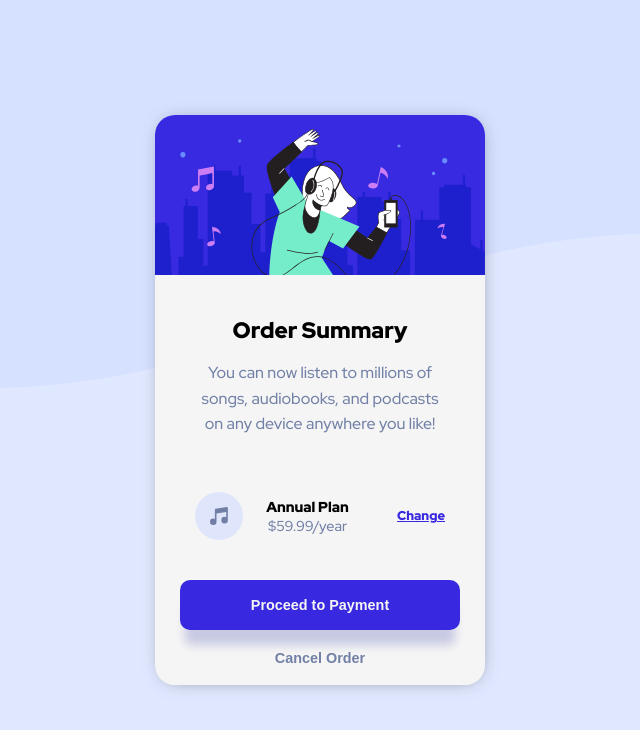
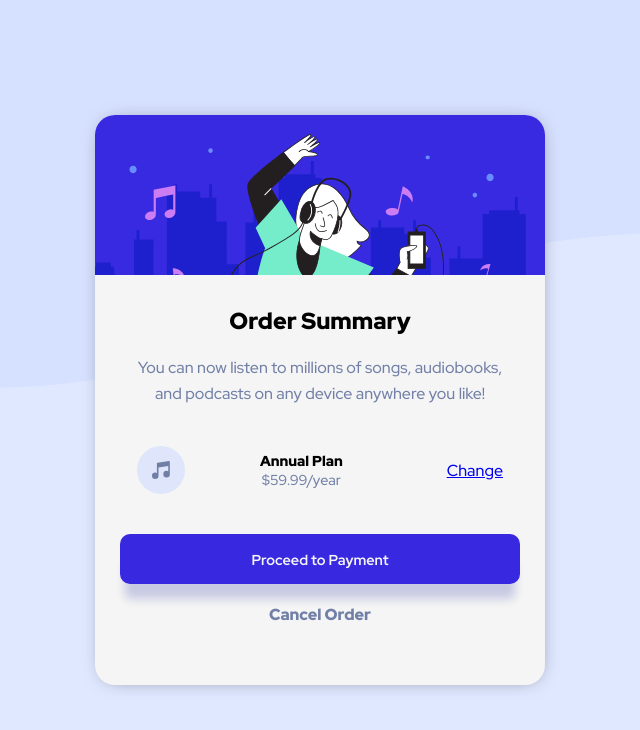
Before and after one commit to aorlowski91/Frontend-Mentor---Order-summary-component, a plain HTML site: page index.html in a window 1280 px wide. Shown: the whole page, without its empty margins (320-960 px from the left). Drawn offline with Linux system fonts and the light colour scheme.

Commit message:
Update style.css

```diff
--- a/css/style.css
+++ b/css/style.css
@@ -49,12 +49,6 @@ picture {
   }
 }
 
-@media screen and (min-width: 768px) {
-  .card {
-    width: 410px;
-  }
-}
-
 .card {
   display: -webkit-box;
   display: -ms-flexbox;
@@ -64,7 +58,8 @@ picture {
       -ms-flex-direction: column;
           flex-direction: column;
   height: 570px;
-  width: 330px;
+  max-width: 450px;
+  margin: 0 25px;
   text-align: center;
   background-color: whitesmoke;
   border-radius: 20px;
@@ -82,17 +77,17 @@ picture {
 }
 
 .card .card_content {
-  padding: 40px;
+  padding: 30px 42px;
 }
 
 .card .card_content .card_text {
-  margin-bottom: 55px;
+  margin-bottom: 40px;
 }
 
 .card .card_content .card_text h2 {
-  font-size: 1.4rem;
+  font-size: 1.45rem;
   font-weight: 900;
-  margin-bottom: 15px;
+  margin-bottom: 19px;
 }
 
 .card .card_content .card_text p {
@@ -118,6 +113,10 @@ picture {
           align-items: center;
 }
 
+.card .card_content .card_plan h4, .card .card_content .card_plan p {
+  margin-left: -29px;
+}
+
 .card .card_content .card_plan h4 {
   font-size: .9rem;
   font-weight: 900;
@@ -128,14 +127,24 @@ picture {
   color: #7280a7;
 }
 
-.card .card_content .card_plan h4, .card .card_content .card_plan p {
-  margin-left: -25px;
-}
-
-.card .card_content .card_plan .plan_link {
+.card .card_content .card_plan .change {
+  font-family: 'Red Hat Display', sans-serif;
   font-size: .8rem;
   font-weight: 900;
   color: #3829e0;
+  border: none;
+  background: none;
+  cursor: pointer;
+  text-decoration: underline;
+  -webkit-transition: color .1s ease-in, -webkit-text-decoration .1s ease-in;
+  transition: color .1s ease-in, -webkit-text-decoration .1s ease-in;
+  transition: text-decoration .1s ease-in, color .1s ease-in;
+  transition: text-decoration .1s ease-in, color .1s ease-in, -webkit-text-decoration .1s ease-in;
+}
+
+.card .card_content .card_plan .change:hover {
+  color: #756af1;
+  text-decoration: none;
 }
 
 .card .card_buttons {
@@ -146,10 +155,11 @@ picture {
   -webkit-box-direction: normal;
       -ms-flex-direction: column;
           flex-direction: column;
-  padding: 0px 25px;
+  padding: 10px 25px;
 }
 
 .card .card_buttons button {
+  font-family: 'Red Hat Display', sans-serif;
   border: none;
 }
 
@@ -164,12 +174,26 @@ picture {
   border-radius: 10px;
   -webkit-box-shadow: 0px 20px 10px -5px rgba(19, 28, 155, 0.2);
           box-shadow: 0px 20px 10px -5px rgba(19, 28, 155, 0.2);
+  cursor: pointer;
+  -webkit-transition: background-color .1s ease-in;
+  transition: background-color .1s ease-in;
+}
+
+.card .card_buttons .payment:hover {
+  background-color: #756af1;
 }
 
 .card .card_buttons .order {
   background: none;
   color: #7280a7;
-  font-size: .9rem;
-  font-weight: 700;
+  font-size: 1rem;
+  font-weight: 900;
+  cursor: pointer;
+  -webkit-transition: color .2s ease-in;
+  transition: color .2s ease-in;
+}
+
+.card .card_buttons .order:hover {
+  color: #1f2f56;
 }
 /*# sourceMappingURL=style.css.map */
```
